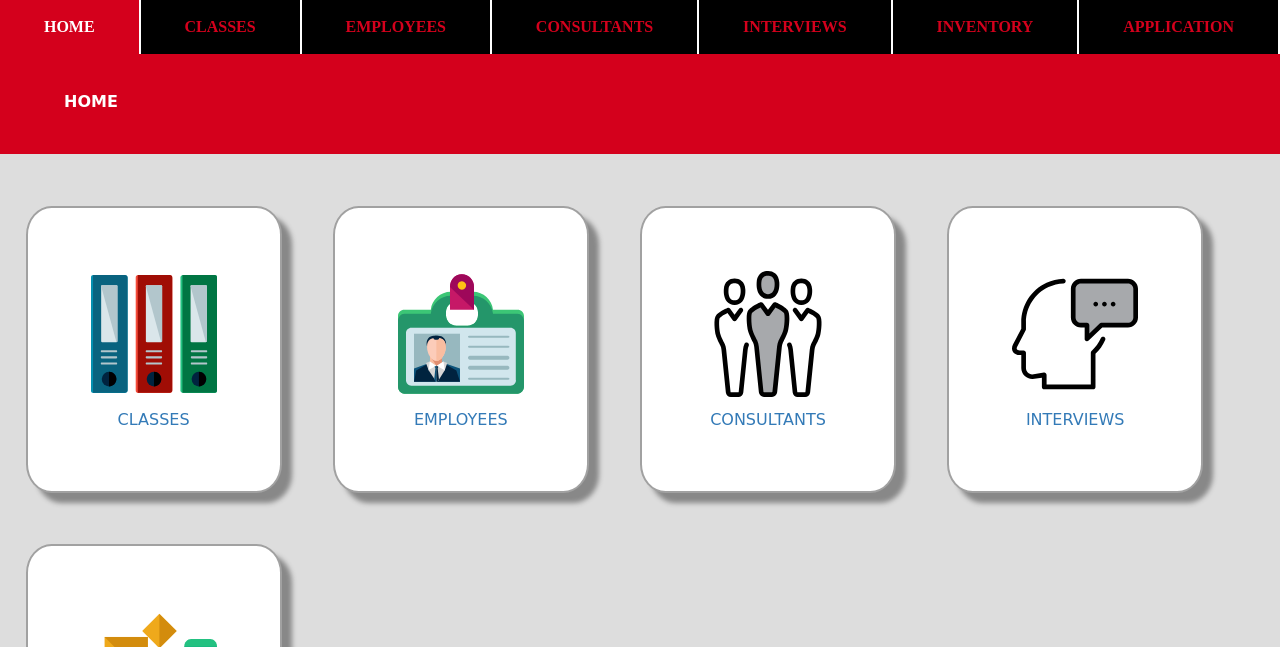
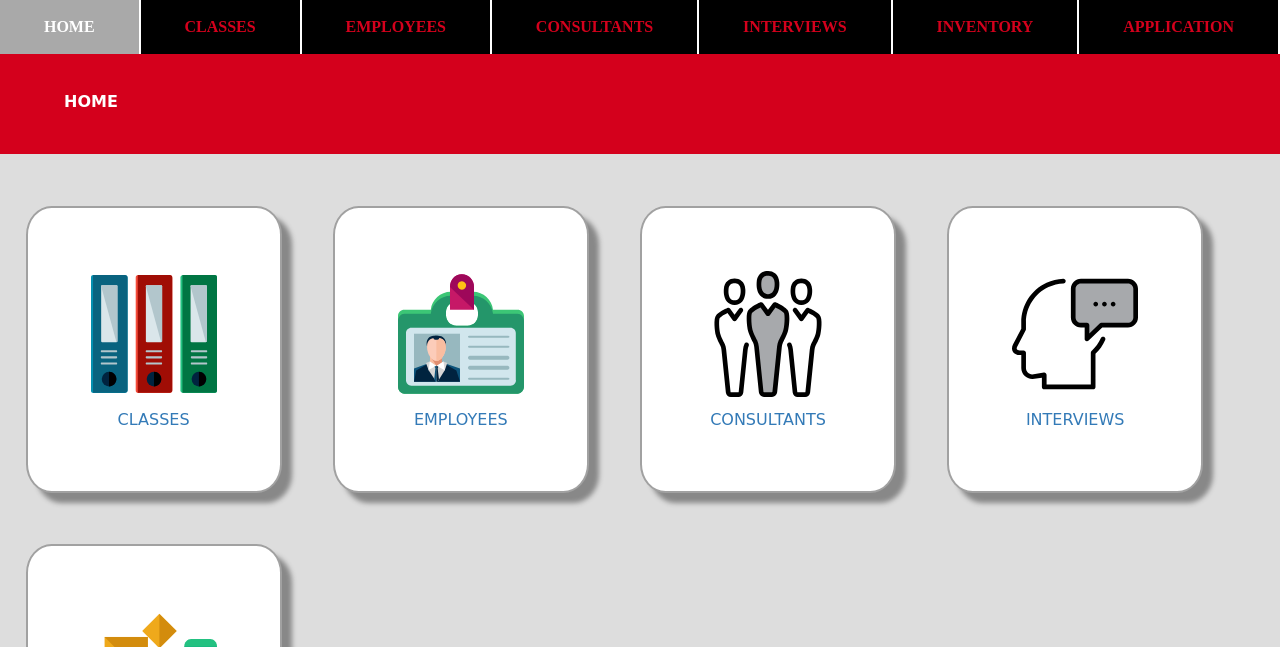
Before and after one commit to kcabhish/mamphuli, a website: page src/main/index.html in a window 1280 px wide. Shown: the top 647 px of the page. Drawn offline with nearby package versions, Linux system fonts and the light colour scheme; some packages are replaced by stand-ins of ours.

Commit message:
hover css change in nav

```diff
--- a/src/style/style.css
+++ b/src/style/style.css
@@ -220,8 +220,8 @@ div.nav-bar{
 
     }
     .nav-bar a:hover{
-        color:white;
-        background-color:#D4001C;
+        color:black;
+        background-color:darkgrey;
         position:relative;
     }
 
```
